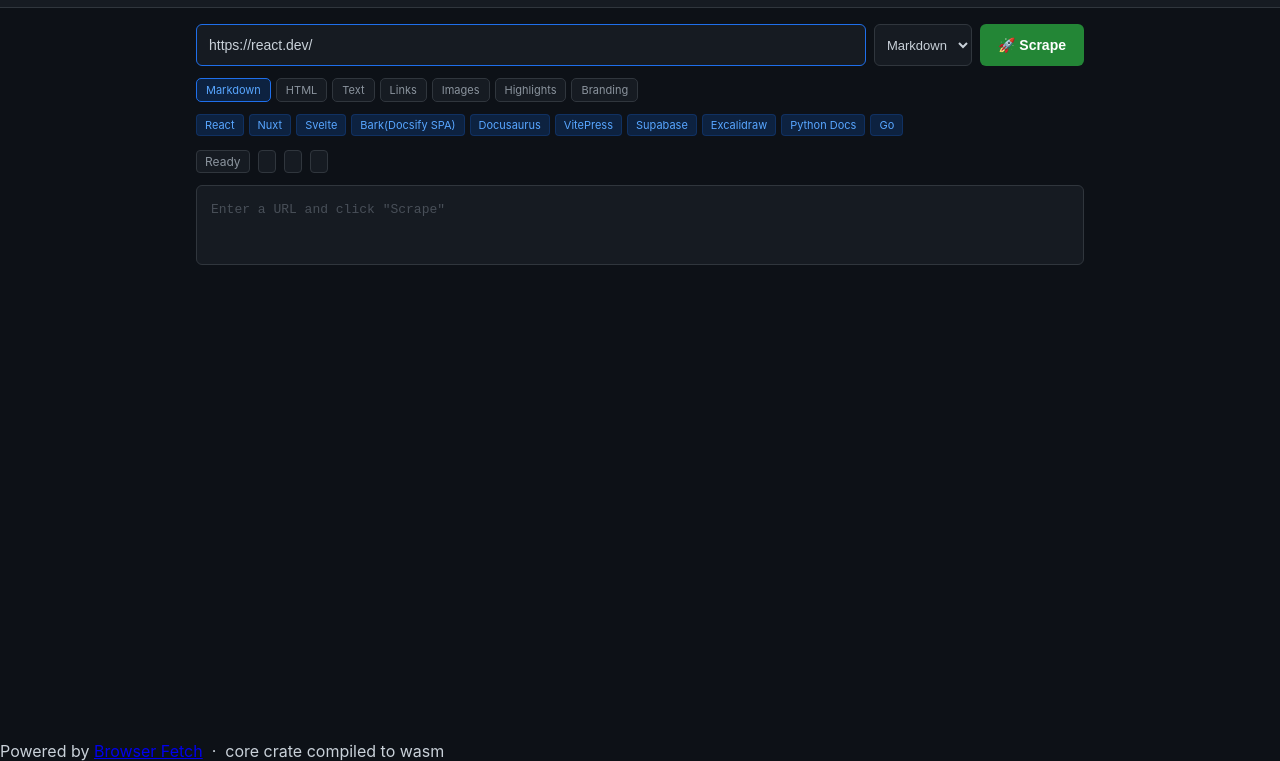
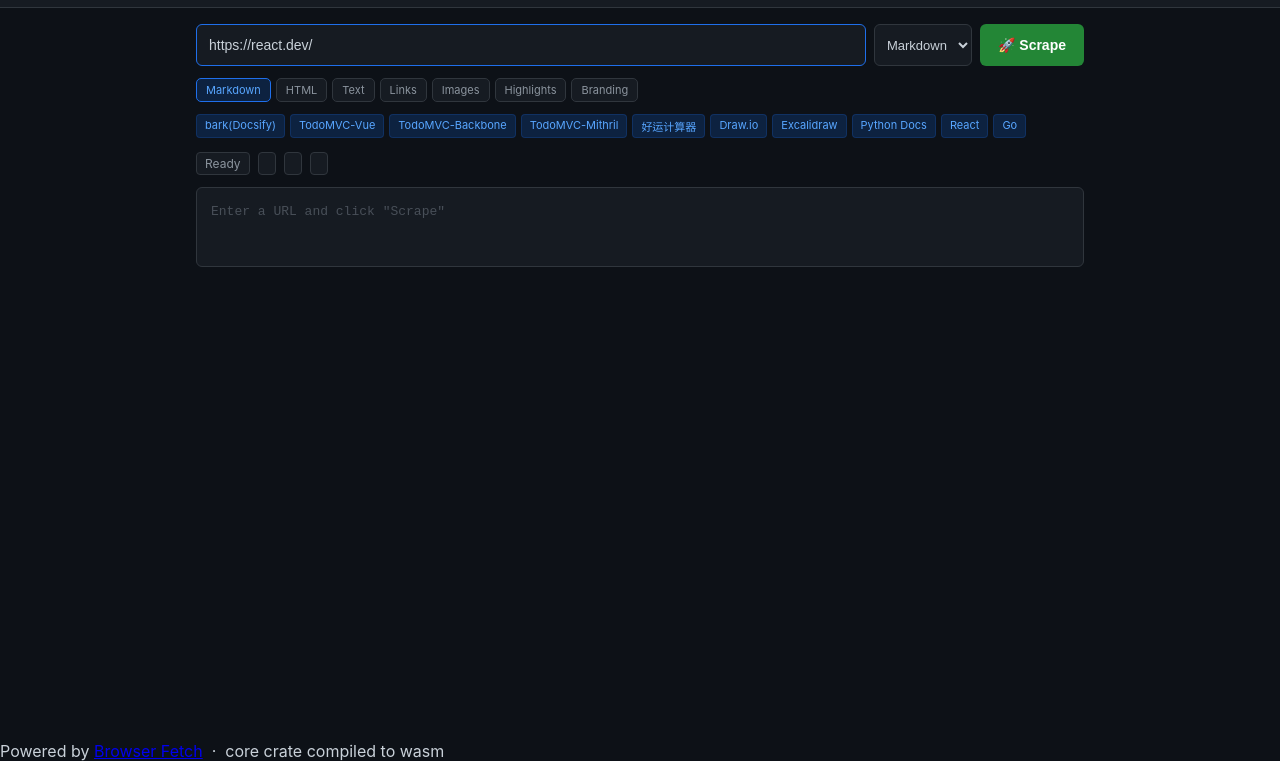
Before and after one commit to dyyz1993/browser, a website: page worker/src/ui.html in a window 1280 px wide. Shown: the part 39-800 px from the top of the page. Drawn offline with Linux system fonts and the light colour scheme.

Commit message:
feat(worker): M70.13 UI 示例改为 10 个纯 SPA 站（测试 JS 引擎能力）
纯 SPA（HTML 空壳 < 5KB，内容全靠 JS 渲染）：
- bark.day.app（Docsify）
- TodoMVC Vue/Backbone/Mithril
- 好运计算器
- Draw.io / Excalidraw（Canvas 应用）

SSR 对照：
- React / Go / Python Docs

当前结果：
| 站点 | 类型 | 耗时 | 内容 | 走哪 |
|------|------|------|------|------|
| bark | Docsify | 3.5s | 635ch | backend ✅ |
| TodoMVC-Vue | Vue | 0.7s | 73ch | backend ⚠️ |
| TodoMVC-Backbone | Backbone | 7.3s | 102ch | backend ⚠️ |
| TodoMVC-Mithril | Mithril | 6.3s | 125ch | backend ⚠️ |
| Draw.io | Canvas | 106ms | 1537ch | wasm ✅ |
| 好运计算器 | Vue | 214ms | 11ch | backend ⚠️ |
| Excalidraw | Canvas | 886ms | 10ch | backend ⚠️ |

```diff
--- a/worker/src/ui.html
+++ b/worker/src/ui.html
@@ -191,15 +191,15 @@
 
   <!-- Quick sample URLs -->
   <div class="samples">
-    <span class="sample" onclick="fillUrl('https://react.dev/')">React</span>
-    <span class="sample" onclick="fillUrl('https://nuxt.com/')">Nuxt</span>
-    <span class="sample" onclick="fillUrl('https://svelte.dev/')">Svelte</span>
-    <span class="sample" onclick="fillUrl('https://bark.day.app/')">Bark(Docsify SPA)</span>
-    <span class="sample" onclick="fillUrl('https://docusaurus.io/')">Docusaurus</span>
-    <span class="sample" onclick="fillUrl('https://vitepress.dev/')">VitePress</span>
-    <span class="sample" onclick="fillUrl('https://supabase.com/')">Supabase</span>
+    <span class="sample" onclick="fillUrl('https://bark.day.app/')">bark(Docsify)</span>
+    <span class="sample" onclick="fillUrl('https://todomvc.com/examples/vue/dist/')">TodoMVC-Vue</span>
+    <span class="sample" onclick="fillUrl('https://todomvc.com/examples/backbone/')">TodoMVC-Backbone</span>
+    <span class="sample" onclick="fillUrl('https://todomvc.com/examples/mithril/')">TodoMVC-Mithril</span>
+    <span class="sample" onclick="fillUrl('https://jj.zhenzhunsp.cn/')">好运计算器</span>
+    <span class="sample" onclick="fillUrl('https://drawio.com/')">Draw.io</span>
     <span class="sample" onclick="fillUrl('https://excalidraw.com/')">Excalidraw</span>
     <span class="sample" onclick="fillUrl('https://docs.python.org/')">Python Docs</span>
+    <span class="sample" onclick="fillUrl('https://react.dev/')">React</span>
     <span class="sample" onclick="fillUrl('https://go.dev/')">Go</span>
   </div>
 
```
